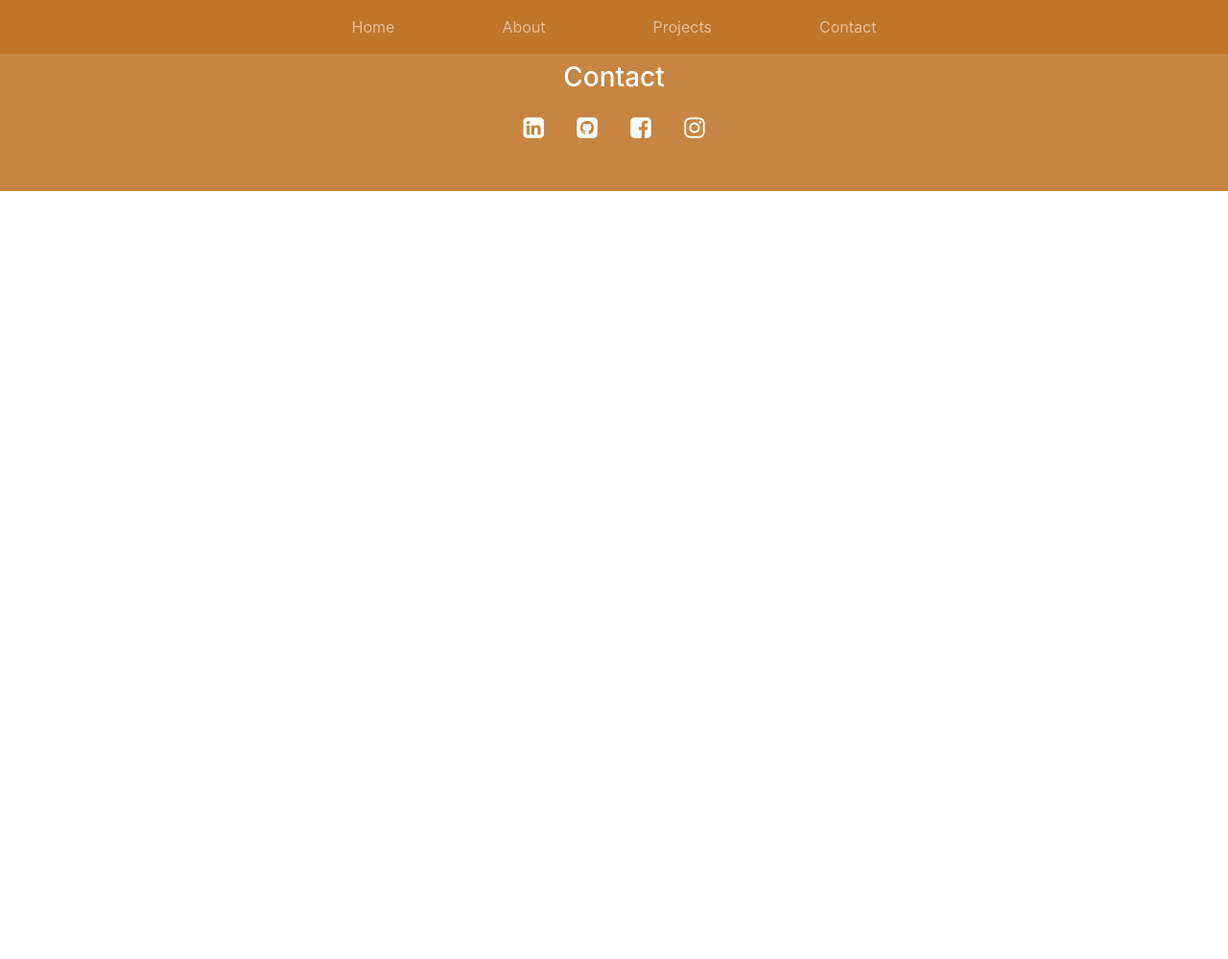
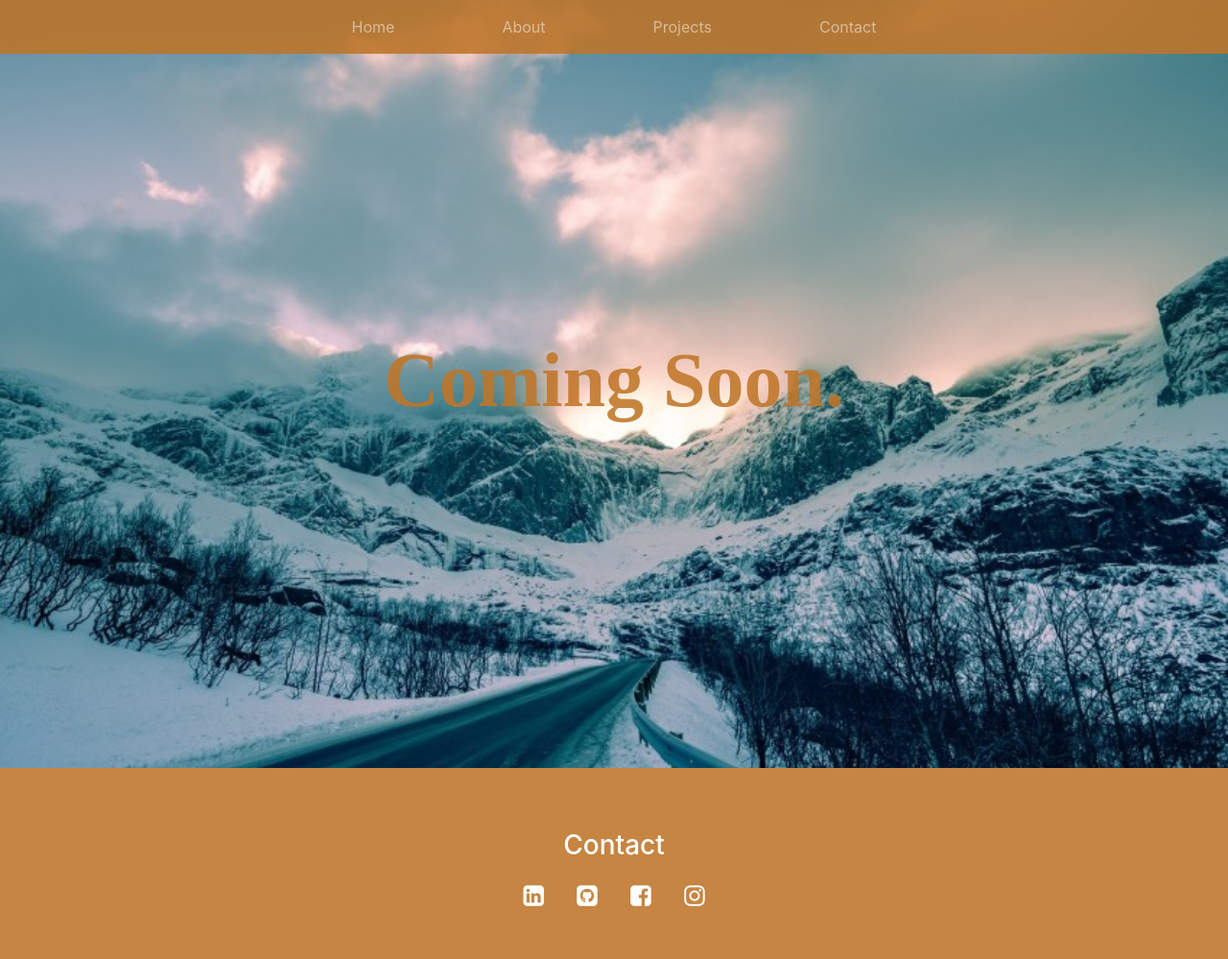
Before and after one commit to dipoarowona/ArowonaWebsite, a Flask app: page /projects in a window 1280 px wide. Shown: the whole page at 96% size. Before the commit the page ends 199 px from the top, so only its background shows below. Run offline with Flask 2, Linux system fonts and the light colour scheme; some libraries are stand-ins or nearby versions.

Commit message:
Editing Projects page to diplay coming soon page

```diff
--- a/Arowona_Website/static/main.css
+++ b/Arowona_Website/static/main.css
@@ -26,7 +26,6 @@ img{
     width: 100%;
     position: relative;
     display: table;
-
 }
 
 
@@ -42,6 +41,16 @@ img{
     font-weight: 700;
     font-family: -webkit-body;
     color: #bf7528e0;
+
+}
+
+#stage2{
+    background: url('mountains.jpg') no-repeat center center;
+    background-size: cover;
+    height: 100%;
+    width: 100%;
+    position: relative;
+    display: table;
 
 }
 
--- a/Arowona_Website/templates/projects.html
+++ b/Arowona_Website/templates/projects.html
@@ -1,5 +1,9 @@
 {% extends "layout.html" %}
 {% block content %}
-
+    <div id="stage2">
+        <div class="landing-text">
+            <h1>Coming Soon.</h1>
+        </div>
+    </div>
 
 {% endblock content %}
```
Also changed, not shown: Arowona_Website/static/mountains.jpg (added).
